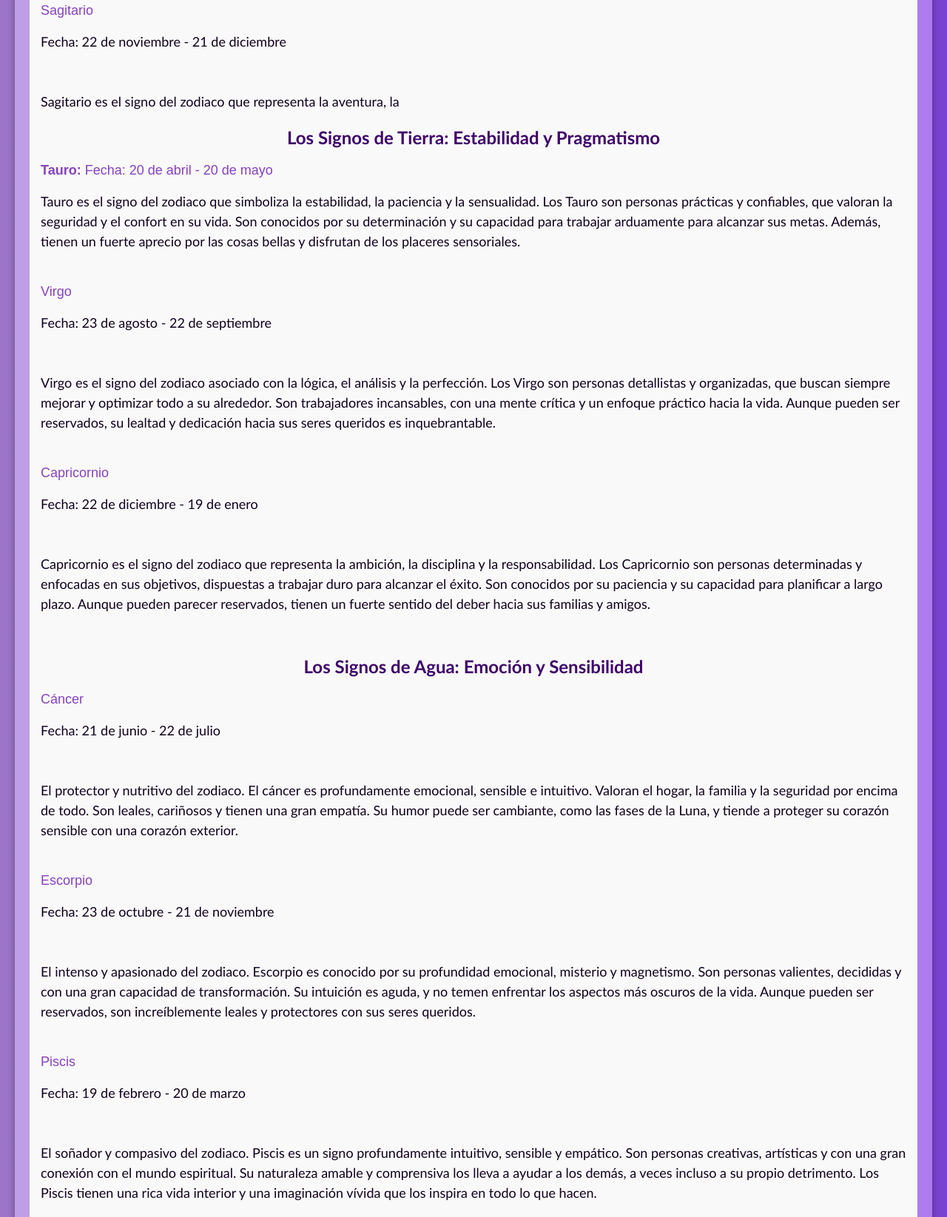
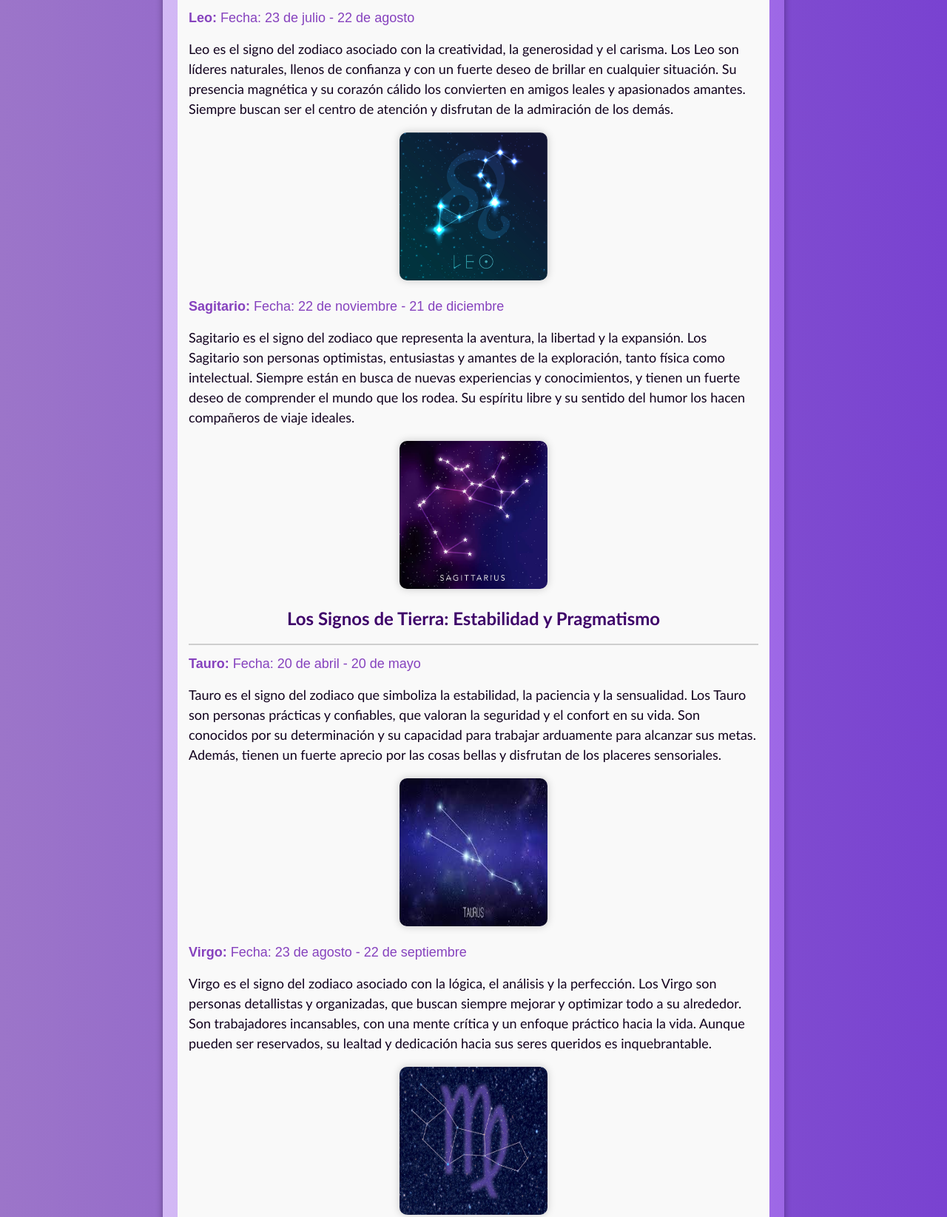
Before and after one commit to JulioC25/Zodiaco_Web, a plain HTML site: page index.html in a window 1280 px wide. Shown: the part 660-2305 px from the top of the page at 74% size. Drawn offline with Linux system fonts and the light colour scheme.

Commit message:
style con css

```diff
--- a/index.html
+++ b/index.html
@@ -11,38 +11,65 @@
     <div class="container">
         <h1>Mi página de signos zodiacales</h1>
         <h2 class="list">Lista de los signos del zodiaco</h2>
+
+        <div class="zodiac-list">
+            <h2>Los signos de fuego: Pura Energía y Pasión</h2>
             <ol>
-        <h2>Los signos de fuego: Pura Energía y Pasión</h2>
-        <li><b>Aries: </b> Fecha: 21 de marzo - 19 de abril</li>
-        <p>Como primer signo del zodiaco, Aries es pura energía, iniciativa y coraje. Son líderes natos, aventureros y llenos de entusiasmo. Su naturaleza impulsiva y directa los lleva a buscar siempre nuevos retos, aunque a veces pueden ser un poco impacientes y competitivos. Un Aries es la chispa que inicia el fuego.</p><br>
-        <li>Leo</li>
-        <p>Fecha: 23 de julio - 22 de agosto</p><br>
-        <p>Leo es el signo del zodiaco asociado con la creatividad, la generosidad y el carisma. Los Leo son líderes naturales, llenos de confianza y con un fuerte deseo de brillar en cualquier situación. Su presencia magnética y su corazón cálido los convierten en amigos leales y apasionados amantes. Siempre buscan ser el centro de atención y disfrutan de la admiración de los demás.</p><br>
-        <li>Sagitario</li>
-        <p>Fecha: 22 de noviembre - 21 de diciembre</p><br>
-        <p>Sagitario es el signo del zodiaco que representa la aventura, la
+                <li class="group-start">
+                    <b>Aries: </b> Fecha: 21 de marzo - 19 de abril
+                    <p>Como primer signo del zodiaco, Aries es pura energía, iniciativa y coraje. Son líderes natos, aventureros y llenos de entusiasmo. Su naturaleza impulsiva y directa los lleva a buscar siempre nuevos retos, aunque a veces pueden ser un poco impacientes y competitivos. Un Aries es la chispa que inicia el fuego.</p>
+                    <img src="imagenes/aries.jpeg" alt="Aries" width="200" height="200">
+                </li>
+                <li>
+                    <b>Leo: </b> Fecha: 23 de julio - 22 de agosto
+                    <p>Leo es el signo del zodiaco asociado con la creatividad, la generosidad y el carisma. Los Leo son líderes naturales, llenos de confianza y con un fuerte deseo de brillar en cualquier situación. Su presencia magnética y su corazón cálido los convierten en amigos leales y apasionados amantes. Siempre buscan ser el centro de atención y disfrutan de la admiración de los demás.</p>
+                    <img src="imagenes/leo.jpeg" alt="Leo" width="200" height="200">
+                </li>
+                <li>
+                    <b>Sagitario: </b> Fecha: 22 de noviembre - 21 de diciembre
+                    <p>Sagitario es el signo del zodiaco que representa la aventura, la libertad y la expansión. Los Sagitario son personas optimistas, entusiastas y amantes de la exploración, tanto física como intelectual. Siempre están en busca de nuevas experiencias y conocimientos, y tienen un fuerte deseo de comprender el mundo que los rodea. Su espíritu libre y su sentido del humor los hacen compañeros de viaje ideales.</p>
+                    <img src="imagenes/sagi.jpeg" alt="Sagitario" width="200" height="200">
+                </li>
+            </ol>
 
             <h2>Los Signos de Tierra: Estabilidad y Pragmatismo</h2>
-        <li><b>Tauro: </b>Fecha: 20 de abril - 20 de mayo</li>
-        <p>Tauro es el signo del zodiaco que simboliza la estabilidad, la paciencia y la sensualidad. Los Tauro son personas prácticas y confiables, que valoran la seguridad y el confort en su vida. Son conocidos por su determinación y su capacidad para trabajar arduamente para alcanzar sus metas. Además, tienen un fuerte aprecio por las cosas bellas y disfrutan de los placeres sensoriales.</p><br>
-        <li>Virgo</li>
-        <p>Fecha: 23 de agosto - 22 de septiembre</p><br>
-        <p>Virgo es el signo del zodiaco asociado con la lógica, el análisis y la perfección. Los Virgo son personas detallistas y organizadas, que buscan siempre mejorar y optimizar todo a su alrededor. Son trabajadores incansables, con una mente crítica y un enfoque práctico hacia la vida. Aunque pueden ser reservados, su lealtad y dedicación hacia sus seres queridos es inquebrantable.</p><br>
-        <li>Capricornio</li>
-        <p>Fecha: 22 de diciembre - 19 de enero</p><br>
-        <p>Capricornio es el signo del zodiaco que representa la ambición, la disciplina y la responsabilidad. Los Capricornio son personas determinadas y enfocadas en sus objetivos, dispuestas a trabajar duro para alcanzar el éxito. Son conocidos por su paciencia y su capacidad para planificar a largo plazo. Aunque pueden parecer reservados, tienen un fuerte sentido del deber hacia sus familias y amigos.</p><br>
+            <ol>
+                <li class="group-start">
+                    <b>Tauro: </b>Fecha: 20 de abril - 20 de mayo
+                    <p>Tauro es el signo del zodiaco que simboliza la estabilidad, la paciencia y la sensualidad. Los Tauro son personas prácticas y confiables, que valoran la seguridad y el confort en su vida. Son conocidos por su determinación y su capacidad para trabajar arduamente para alcanzar sus metas. Además, tienen un fuerte aprecio por las cosas bellas y disfrutan de los placeres sensoriales.</p>
+                    <img src="imagenes/tauro.jpeg" alt="Tauro" width="200" height="200">
+                </li>
+                <li>
+                    <b>Virgo: </b>Fecha: 23 de agosto - 22 de septiembre
+                    <p>Virgo es el signo del zodiaco asociado con la lógica, el análisis y la perfección. Los Virgo son personas detallistas y organizadas, que buscan siempre mejorar y optimizar todo a su alrededor. Son trabajadores incansables, con una mente crítica y un enfoque práctico hacia la vida. Aunque pueden ser reservados, su lealtad y dedicación hacia sus seres queridos es inquebrantable.</p>
+                    <img src="imagenes/virgo.jpeg" alt="Virgo" width="200" height="200">
+                </li>
+                <li>
+                    <b>Capricornio: </b>Fecha: 22 de diciembre - 19 de enero
+                    <p>Capricornio es el signo del zodiaco que representa la ambición, la disciplina y la responsabilidad. Los Capricornio son personas determinadas y enfocadas en sus objetivos, dispuestas a trabajar duro para alcanzar el éxito. Son conocidos por su paciencia y su capacidad para planificar a largo plazo. Aunque pueden parecer reservados, tienen un fuerte sentido del deber hacia sus familias y amigos.</p>
+                    <img src="imagenes/capri.jpeg" alt="Capricornio" width="200" height="200">
+                </li>
+            </ol>
 
             <h2>Los Signos de Agua: Emoción y Sensibilidad</h2>
-        <li>Cáncer</li>
-        <p>Fecha: 21 de junio - 22 de julio</p><br>
-        <P>El protector y nutritivo del zodiaco. El cáncer es profundamente emocional, sensible e intuitivo. Valoran el hogar, la familia y la seguridad por encima de todo. Son leales, cariñosos y tienen una gran empatía. Su humor puede ser cambiante, como las fases de la Luna, y tiende a proteger su corazón sensible con una corazón exterior.</p><br>
-        <li>Escorpio</li>
-        <p>Fecha: 23 de octubre - 21 de noviembre</p><br>
-        <p>El intenso y apasionado del zodiaco. Escorpio es conocido por su profundidad emocional, misterio y magnetismo. Son personas valientes, decididas y con una gran capacidad de transformación. Su intuición es aguda, y no temen enfrentar los aspectos más oscuros de la vida. Aunque pueden ser reservados, son increíblemente leales y protectores con sus seres queridos.</p><br>
-        <li>Piscis</li>
-        <p>Fecha: 19 de febrero - 20 de marzo</p><br>
-        <p>El soñador y compasivo del zodiaco. Piscis es un signo profundamente intuitivo, sensible y empático. Son personas creativas, artísticas y con una gran conexión con el mundo espiritual. Su naturaleza amable y comprensiva los lleva a ayudar a los demás, a veces incluso a su propio detrimento. Los Piscis tienen una rica vida interior y una imaginación vívida que los inspira en todo lo que hacen.</p><br>
+            <ol>
+                <li class="group-start">
+                    <b>Cáncer: </b>Fecha: 21 de junio - 22 de julio
+                    <p>El protector y nutritivo del zodiaco. El cáncer es profundamente emocional, sensible e intuitivo. Valoran el hogar, la familia y la seguridad por encima de todo. Son leales, cariñosos y tienen una gran empatía. Su humor puede ser cambiante, como las fases de la Luna, y tiende a proteger su corazón sensible con una coraza exterior.</p>
+                    <img src="imagenes/cancer.jpeg" alt="Cáncer" width="200" height="200">
+                </li>
+                <li>
+                    <b>Escorpio: </b>Fecha: 23 de octubre - 21 de noviembre
+                    <p>El intenso y apasionado del zodiaco. Escorpio es conocido por su profundidad emocional, misterio y magnetismo. Son personas valientes, decididas y con una gran capacidad de transformación. Su intuición es aguda, y no temen enfrentar los aspectos más oscuros de la vida. Aunque pueden ser reservados, son increíblemente leales y protectores con sus seres queridos.</p>
+                    <img src="imagenes/escorpio.webp" alt="Escorpio" width="200" height="200">
+                </li>
+                <li>
+                    <b>Piscis: </b>Fecha: 19 de febrero - 20 de marzo
+                    <p>El soñador y compasivo del zodiaco. Piscis es un signo profundamente intuitivo, sensible y empático. Son personas creativas, artísticas y con una gran conexión con el mundo espiritual. Su naturaleza amable y comprensiva los lleva a ayudar a los demás, a veces incluso a su propio detrimento. Los Piscis tienen una rica vida interior y una imaginación vívida que los inspira en todo lo que hacen.</p>
+                    <img src="imagenes/piscis.jpeg" alt="Piscis" width="200" height="200">
+                </li>
             </ol>
+        </div>
     </div>
 </body>
 </html>
--- a/style.css
+++ b/style.css
@@ -1,17 +1,19 @@
 body {
     font-family: Arial, sans-serif;
-    background:linear-gradient(to right, #9c75c9, #7942d1);
-    margin: 20px;
+    background: linear-gradient(to right, #9c75c9, #7942d1);
+    margin: 0;
+    padding: 20px;
     display: flex;
     justify-content: center;
     align-items: center;
     min-height: 100vh;
 }
 .container {
-    background:linear-gradient(to right, #be9fe7, #ad7bee);
+    background: linear-gradient(to right, #d3b9f5, #9d67e6); /* Gradiente corregido y mejorado */
     padding: 20px;
     border-radius: 15px;
     box-shadow: 0 0 10px rgba(0, 0, 0, 0.356);
+    max-width: 800px;
 }
 h1 {
     font-family: 'Gill Sans', 'Gill Sans MT', Calibri, 'Trebuchet MS', sans-serif;
@@ -22,17 +24,20 @@ h1 {
     font-family: 'Gill Sans', 'Gill Sans MT', Calibri, 'Trebuchet MS', sans-serif;
     color: #800080;
     text-align: center;
-    border-top: #4b0082;
+    border-top: 2px solid #4b0082; /* Propiedad corregida */
+    padding-top: 10px;
+}
+.zodiac-list {
+    background-color: #f9f9f9;
+    padding: 15px;
+    border-radius: 10px;
 }
 ol {
     list-style-type: none;
-    background-color: #f9f9f9;
-    padding: 15px;
-    text-decoration: none;
-    border-radius: 10px;
+    padding: 0;
 }
 li {
-    margin: 8px 0;
+    margin-bottom: 25px; /* Espaciado entre signos */
     font-size: 18px;
     color: #6005aac0;
 }
@@ -48,3 +53,16 @@ p {
     color: #11001d;
     line-height: 1.5;
 }
+img {
+    display: block; /* Para permitir el centrado con márgenes */
+    margin: 15px auto 0 auto; /* Centra la imagen y añade espacio arriba */
+    border-radius: 10px;
+    box-shadow: 0 0 12px rgba(0, 0, 0, 0.2);
+}
+
+/* Clase para añadir la línea divisoria al primer signo de cada grupo */
+.group-start {
+    border-top: 2px solid #cecece;
+    margin-top: 15px;
+    padding-top: 15px;
+}
```
Also changed, not shown: imagenes/escorpio.webp (added). Lines whose indentation alone changed are shown as unchanged.
